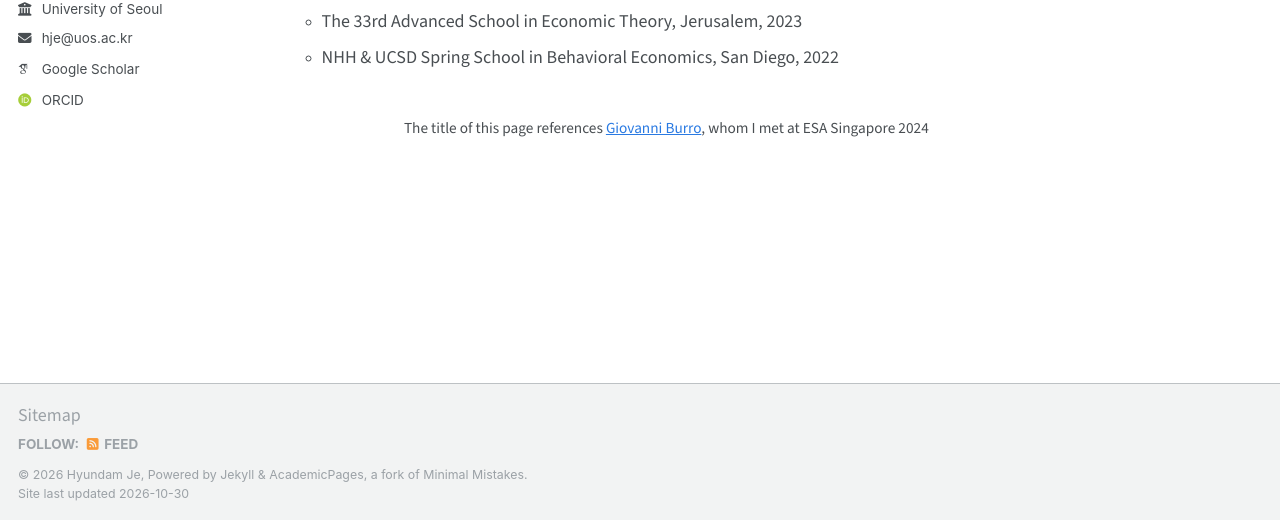
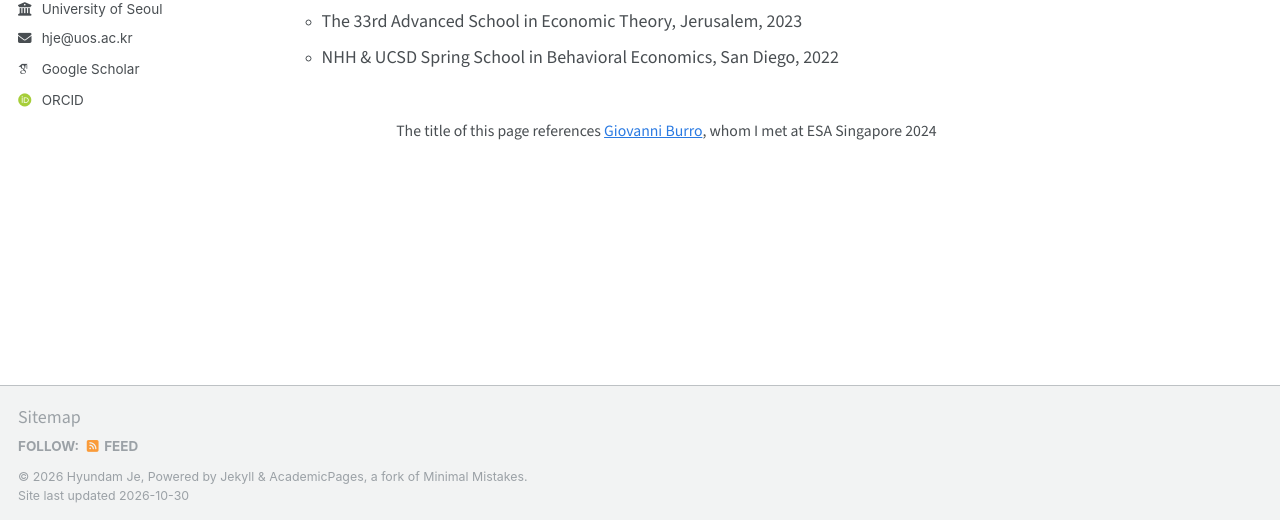
Before and after one commit to hyundamje/hyundamje.github.io, a Jekyll site: the page built from _pages/conferences.md, in a window 1280 px wide and 900 px high, scrolled down 1864 px. Shown: the part 377-897 px from the top of the window. Built offline with Jekyll 4.4.1, drawn with Linux system fonts in a browser that asks for light colours; some web fonts are replaced.

Commit message:
Adjust footer font size in conferences.md
Updated font size in the conference page footer.

```diff
--- a/_pages/conferences.md
+++ b/_pages/conferences.md
@@ -110,6 +110,6 @@ author_profile: true
 </ul>
 
 
-<div style="text-align: center; font-size: 0.85em; margin-top: 3em;">
+<div style="text-align: center; font-size: 0.875em; margin-top: 3em;">
 The title of this page references <a href="https://sites.google.com/view/giovanniburro/have-we-met" target="_blank">Giovanni Burro</a>, whom I met at ESA Singapore 2024
 </div>
```
